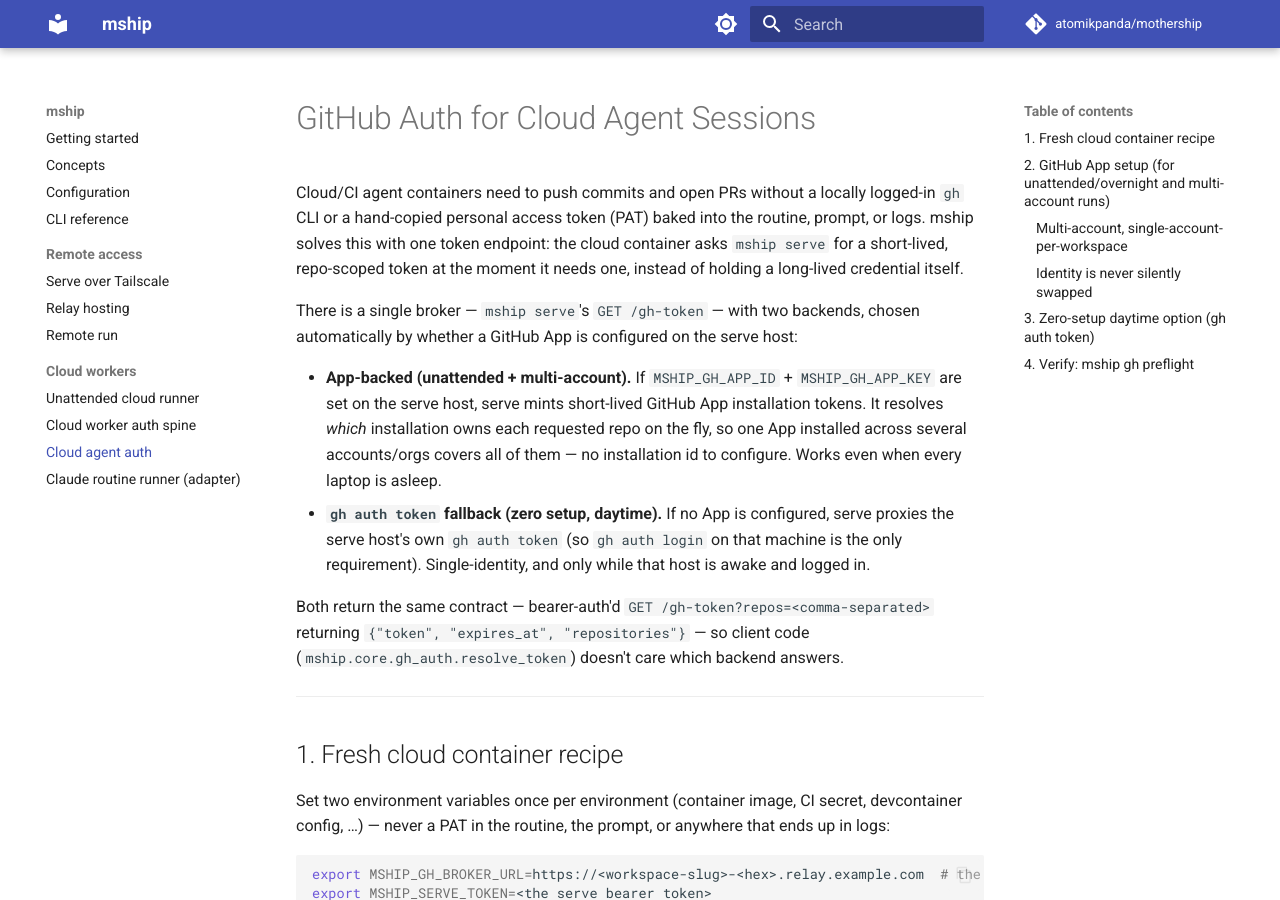
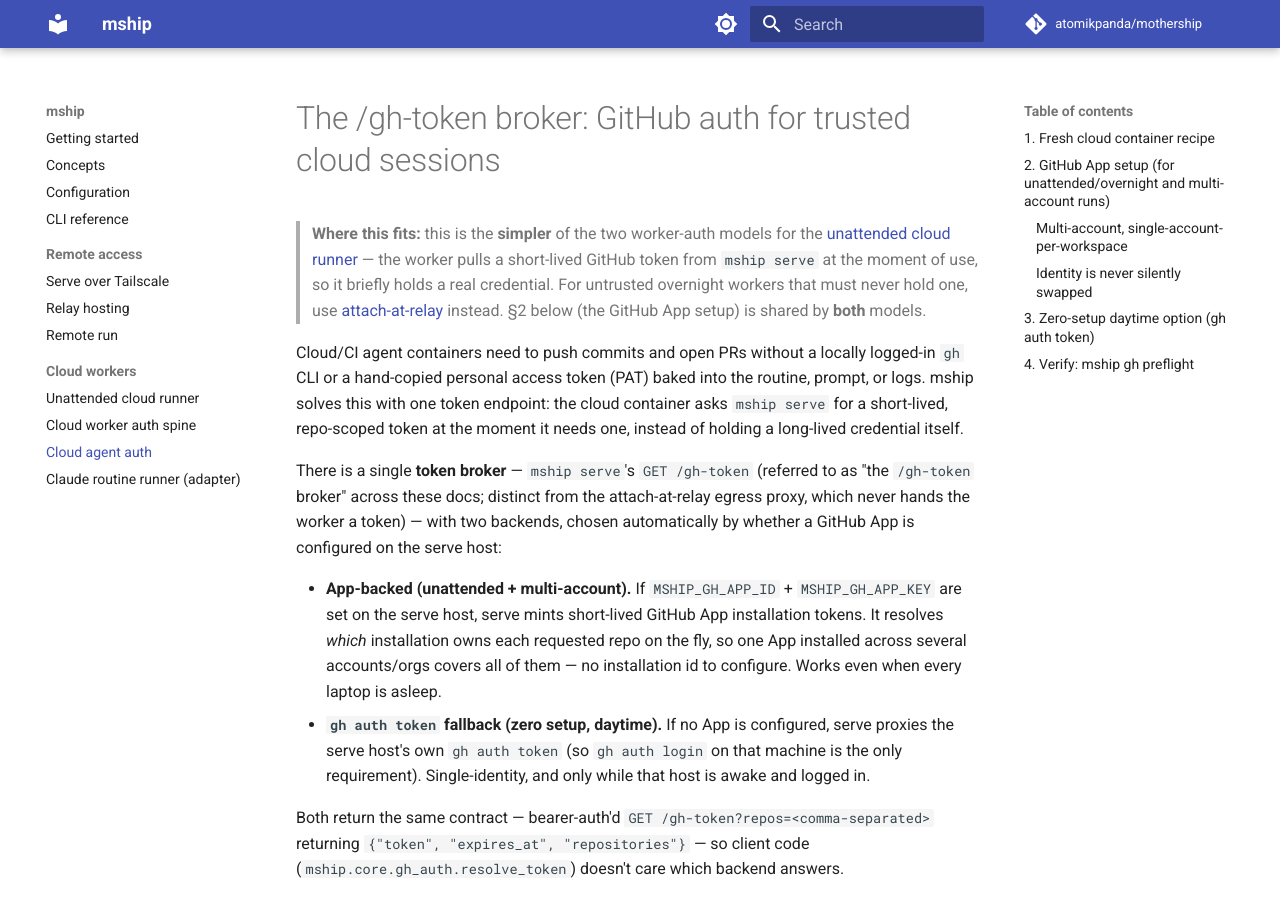
Before and after one commit to atomikpanda/mothership, an MkDocs documentation site: the page built from docs/cloud-agent-auth.md, in a window 1280 px wide and 900 px high. Built offline with MkDocs 1.6.1 and Material for MkDocs 9.7.7, drawn with Linux system fonts in a browser that asks for light colours; comment, search, counter and statistics services are not loaded.

Commit message:
docs: retitle cloud-agent-auth as the /gh-token broker doc
Claude-Session: https://claude.ai/code/session_014KE6RJkqUvU8eiAJNPgHLL

```diff
--- a/docs/cloud-agent-auth.md
+++ b/docs/cloud-agent-auth.md
@@ -1,4 +1,11 @@
-# GitHub Auth for Cloud Agent Sessions
+# The /gh-token broker: GitHub auth for trusted cloud sessions
+
+> **Where this fits:** this is the **simpler** of the two worker-auth models for
+> the [unattended cloud runner](unattended-cloud-runner.md) — the worker pulls a
+> short-lived GitHub token from `mship serve` at the moment of use, so it briefly
+> holds a real credential. For untrusted overnight workers that must never hold
+> one, use [attach-at-relay](cloud-worker-auth-spine.md) instead. §2 below (the
+> GitHub App setup) is shared by **both** models.
 
 Cloud/CI agent containers need to push commits and open PRs without a locally
 logged-in `gh` CLI or a hand-copied personal access token (PAT) baked into the
@@ -6,8 +13,10 @@ routine, prompt, or logs. mship solves this with one token endpoint: the cloud
 container asks `mship serve` for a short-lived, repo-scoped token at the moment
 it needs one, instead of holding a long-lived credential itself.
 
-There is a single broker — `mship serve`'s `GET /gh-token` — with two backends,
-chosen automatically by whether a GitHub App is configured on the serve host:
+There is a single **token broker** — `mship serve`'s `GET /gh-token` (referred to
+as "the `/gh-token` broker" across these docs; distinct from the attach-at-relay
+egress proxy, which never hands the worker a token) — with two backends, chosen
+automatically by whether a GitHub App is configured on the serve host:
 
 - **App-backed (unattended + multi-account).** If `MSHIP_GH_APP_ID` +
   `MSHIP_GH_APP_KEY` are set on the serve host, serve mints short-lived GitHub
```
